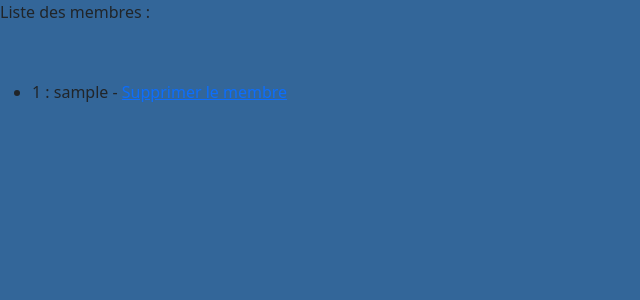
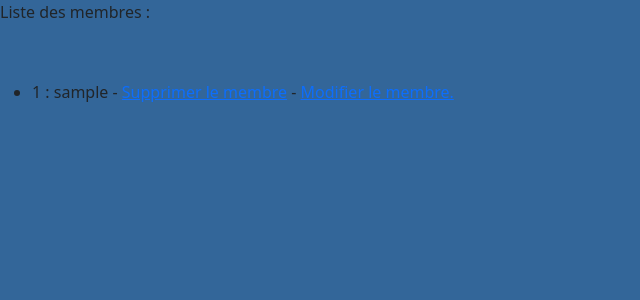
Before and after one commit to sami-baroudi2/blog, a PHP site: page /paneladmin/admin/admin.php in a window 1280 px wide. Shown: the top 300 px of the page, without its empty margins (0-640 px from the left). Run offline with PHP 8.4, Linux system fonts and the light colour scheme; the visitor is signed in with stand-in values (Sample User, id 1); tables that the repository leaves empty or names only in its code hold one stand-in row (values such as "Sample post").

Commit message:
Add files via upload

```diff
--- a/paneladmin/admin/admin.php
+++ b/paneladmin/admin/admin.php
@@ -6,6 +6,7 @@ if(!isset($_SESSION['id']) AND $_SESSION['id'] != 3) // Seul l'admin peut accéd
     header('Location: ../index.php');
     die();
 }
+// Pour supprimer un utilisateur. 🗑️
 if(isset($_GET['delete']) AND !empty($_GET['delete']))
 {
     $delete = (int) $_GET['delete'];
@@ -31,10 +32,10 @@ $users = $db->query('SELECT * FROM `utilisateurs` ORDER BY id DESC'); // Je sél
         <p>Liste des membres :<p><br />
         <ul>
             <?php
-            while($data = $users->fetch())
+            while($select = $users->fetch())
             {
                 ?>
-                <li><?= $data['id'] ?> : <?= $data['login'] ?> - <a href="admin.php?delete=<?= $data['id'] ?>">Supprimer le membre</a></li>
+                <li><?= $select['id'] ?> : <?= $select['login'] ?> - <a href="admin.php?delete=<?= $select['id'] ?>">Supprimer le membre</a> - <a href="admin-profil.php?edit=<?= $select['id'] ?>">Modifier le membre.</a></li>
                 <?php
                 }
                 ?>
```
